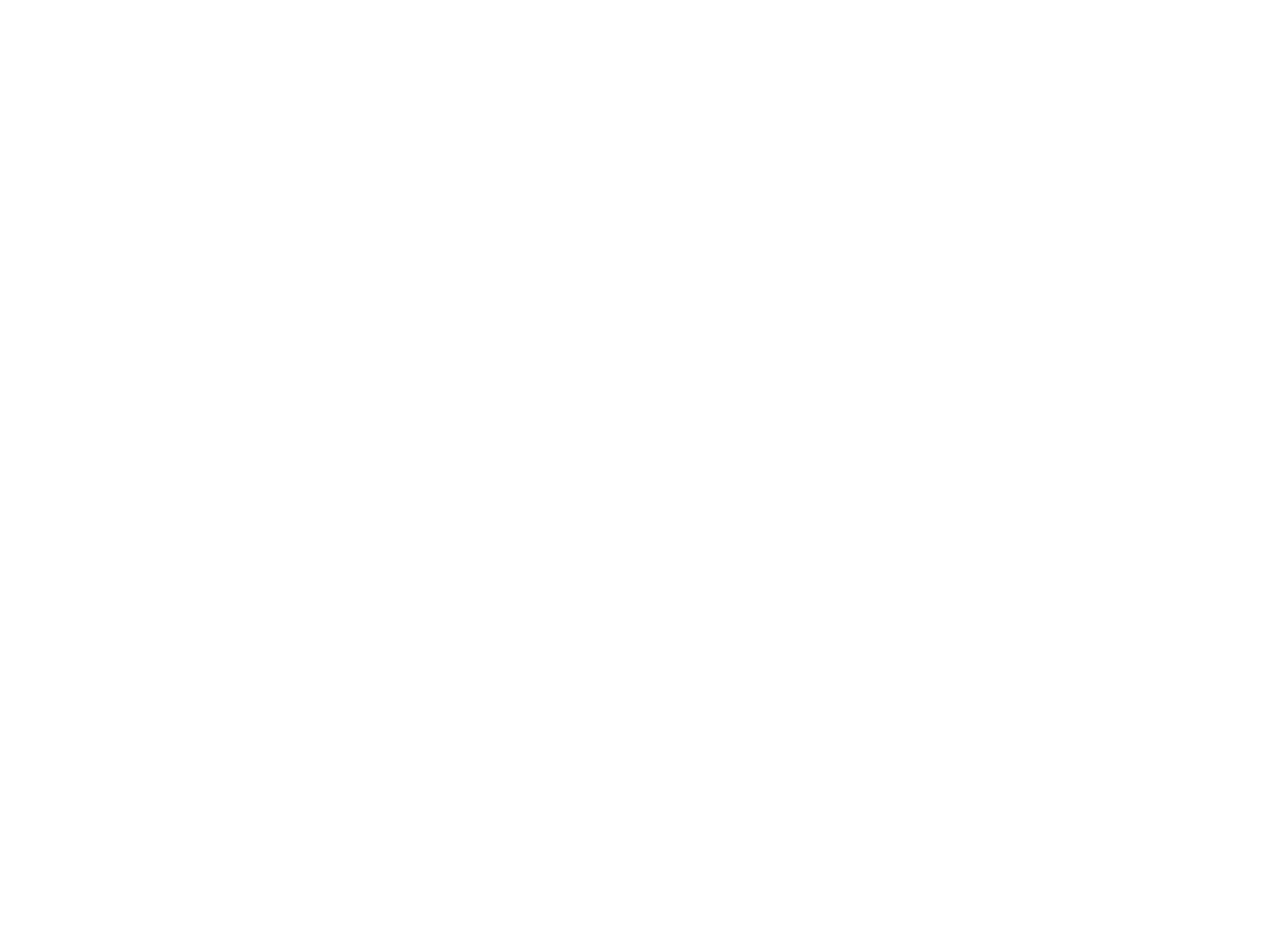
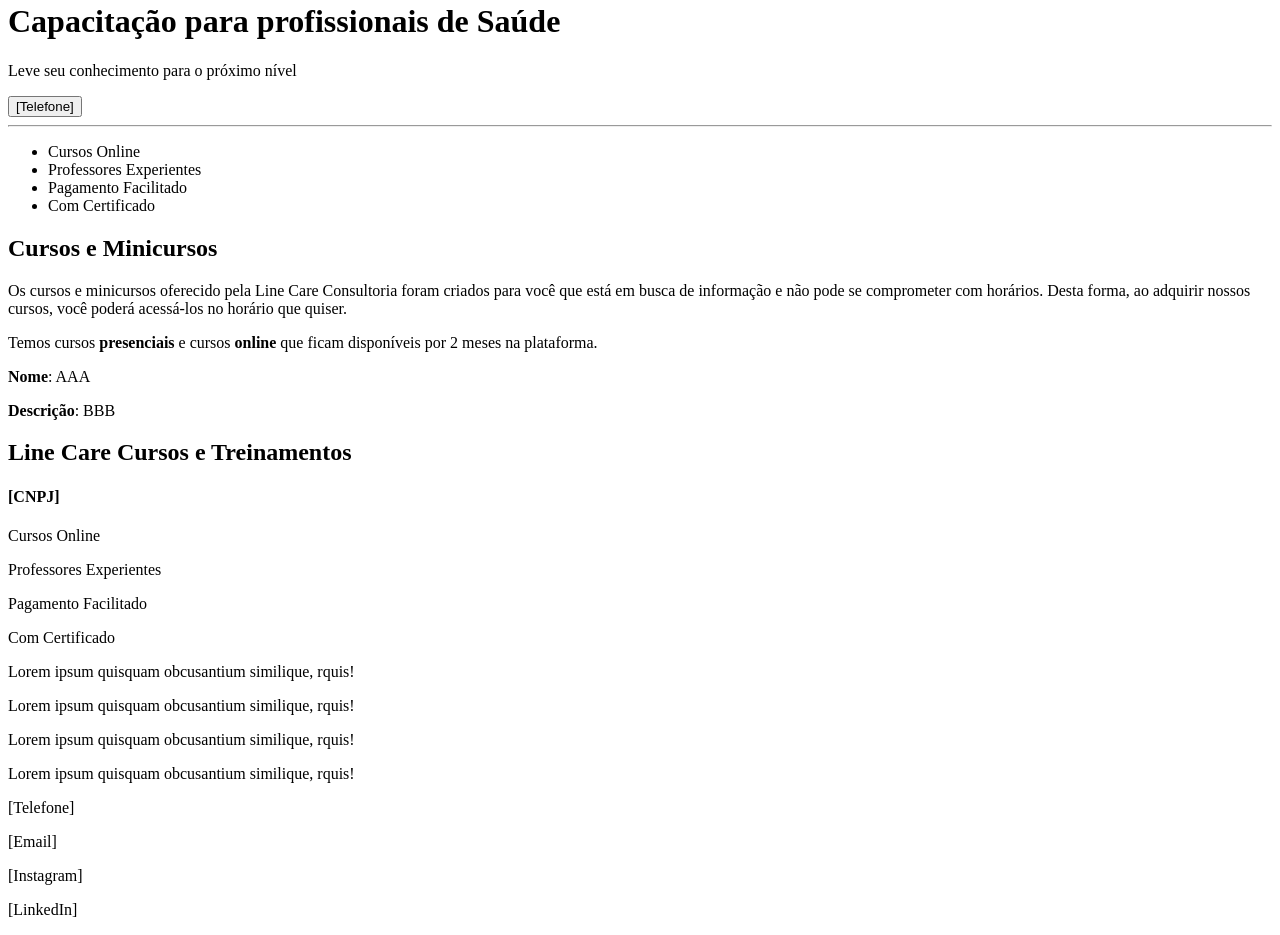
Before and after one commit to KaueMiziara/linecare-landing-page, a Next.js app: page / in a window 1280 px wide. Shown: the part 100-1035 px from the top of the page. Before the commit the page ends 800 px from the top, so only its background shows below. Built offline with nearby package versions, Linux system fonts and the light colour scheme.

Commit message:
Add pure HTML for previously existing components

```diff
--- a/src/app/page.tsx
+++ b/src/app/page.tsx
@@ -1,5 +1,22 @@
+import About from '../components/About';
+import Overview from '../components/Overview';
+import Courses from '../components/Courses';
+import Footer from '../components/Footer';
+
 export default function Home() {
   return (
-    <></>
+    <>
+      <h1>Line Care</h1>
+
+      <hr />
+      <Overview />
+
+      <hr />
+      <About />
+
+      <Courses />
+
+      <Footer />
+    </>
   )
 }
--- /dev/null
+++ b/src/components/About/index.tsx
@@ -0,0 +1,21 @@
+export default function About() {
+    return (
+        <>
+            <ul>
+                <li>Cursos Online</li>
+                <li>Professores Experientes</li>
+                <li>Pagamento Facilitado</li>
+                <li>Com Certificado</li>
+            </ul>
+
+            <h2>Cursos e Minicursos</h2>
+
+            <p>Os cursos e minicursos oferecido pela Line Care Consultoria foram criados para você que está
+                em busca de informação e não pode se comprometer com horários. Desta forma, ao adquirir
+                nossos cursos, você poderá acessá-los no horário que quiser.</p>
+
+            <p>Temos cursos <b>presenciais</b> e cursos <b>online</b> que ficam disponíveis por 2 meses
+                na plataforma.</p>
+        </>
+    )
+}
--- /dev/null
+++ b/src/components/Courses/Card/index.tsx
@@ -0,0 +1,8 @@
+export default function Card() {
+    return (
+        <>
+            <p><b>Nome</b>: AAA</p>
+            <p><b>Descrição</b>: BBB</p>
+        </>
+    )
+}
--- /dev/null
+++ b/src/components/Courses/index.tsx
@@ -0,0 +1,13 @@
+import Card from './Card'
+
+export default function Courses() {
+    return (
+        <div id="cursos" className="courses-section-container">
+            <div className="courses-container">
+                <div className="card">
+                    <Card />
+                </div>
+            </div>
+        </div>
+    )
+}
--- /dev/null
+++ b/src/components/Footer/index.tsx
@@ -0,0 +1,48 @@
+export default function Footer() {
+    return (
+        <div className="footer-container">
+            <div className="footer">
+                <div className="info">
+                    <div className="trademark">
+                        <h2>Line Care Cursos e Treinamentos</h2>
+                        <h4>[CNPJ]</h4>
+                    </div>
+
+                    <div className="features">
+                        <p>Cursos Online</p>
+                        <p>Professores Experientes</p>
+                        <p>Pagamento Facilitado</p>
+                        <p>Com Certificado</p>
+                    </div>
+
+                    <div className="courses-names">
+                        <p>Lorem ipsum quisquam obcusantium similique, rquis!</p>
+                        <p>Lorem ipsum quisquam obcusantium similique, rquis!</p>
+                        <p>Lorem ipsum quisquam obcusantium similique, rquis!</p>
+                        <p>Lorem ipsum quisquam obcusantium similique, rquis!</p>
+                    </div>
+
+                    <div className="contact-info">
+                        <p>[Telefone]</p>
+                        <p>[Email]</p>
+
+                        <div className="social">
+                            <div className="social-item"><p>[Instagram]</p></div>
+                            <div className="social-item"><p>[LinkedIn]</p></div>
+                            <div className="social-item"><p>[Facebook]</p></div>
+                        </div>
+                    </div>
+                </div>
+
+                <br />
+
+                <div className="copyright">
+                    <p>&copy; 2024 - Line Care Cursos e Treinamentos -
+                        Por <a href="https://www.linkedin.com/in/kauemiziara/">Kauê Miziara</a></p>
+                    <p>O [código fonte] deste website está licensiado sob a
+                        licença <a href="https://www.gnu.org/licenses/agpl-3.0.pt-br.html">AGPL-3.0</a></p>
+                </div>
+            </div>
+        </div>
+    )
+}
--- /dev/null
+++ b/src/components/Overview/index.tsx
@@ -0,0 +1,13 @@
+export default function Overview() {
+    return (
+        <div className="overview-container">
+            <div className="overview">
+                <h1>Capacitação para profissionais de Saúde</h1>
+
+                <p>Leve seu conhecimento para o próximo nível</p>
+
+                <button className="btn btn-primary">[Telefone]</button>
+            </div>
+        </div>
+    )
+}
```
